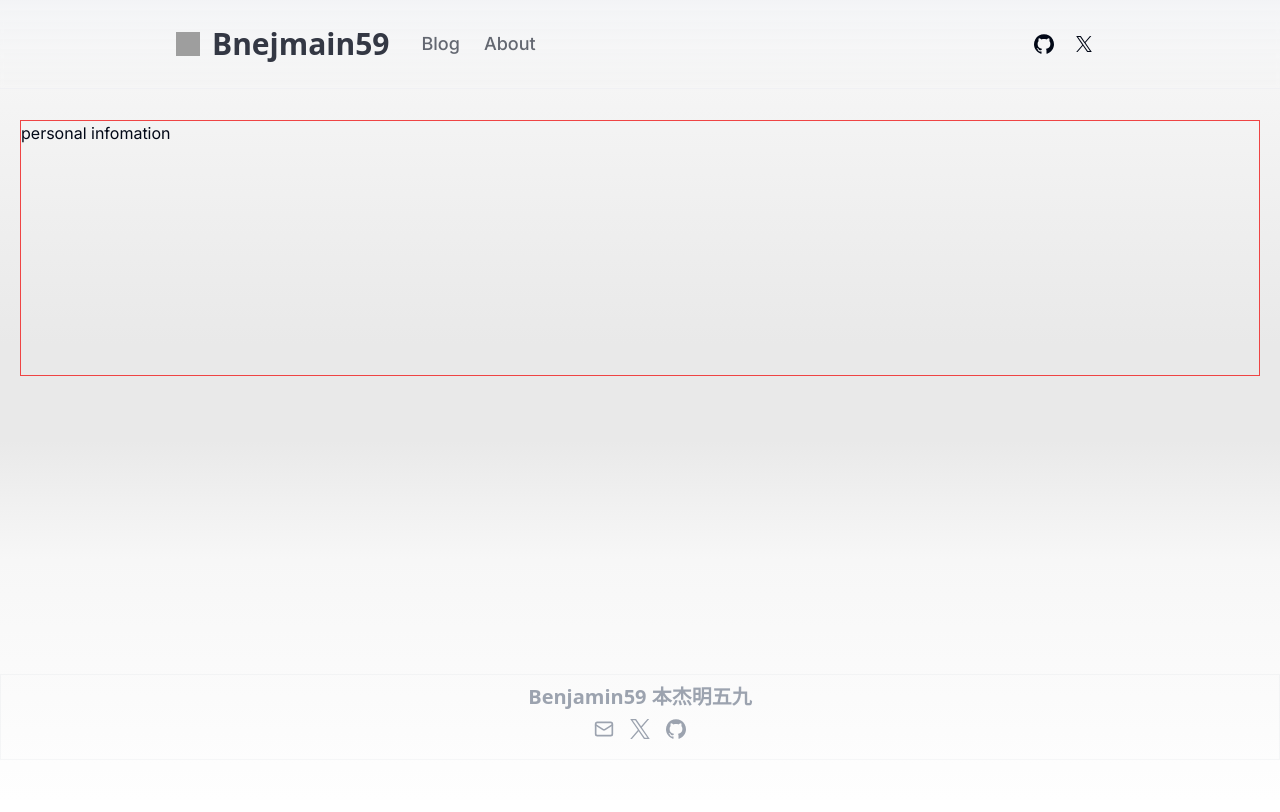
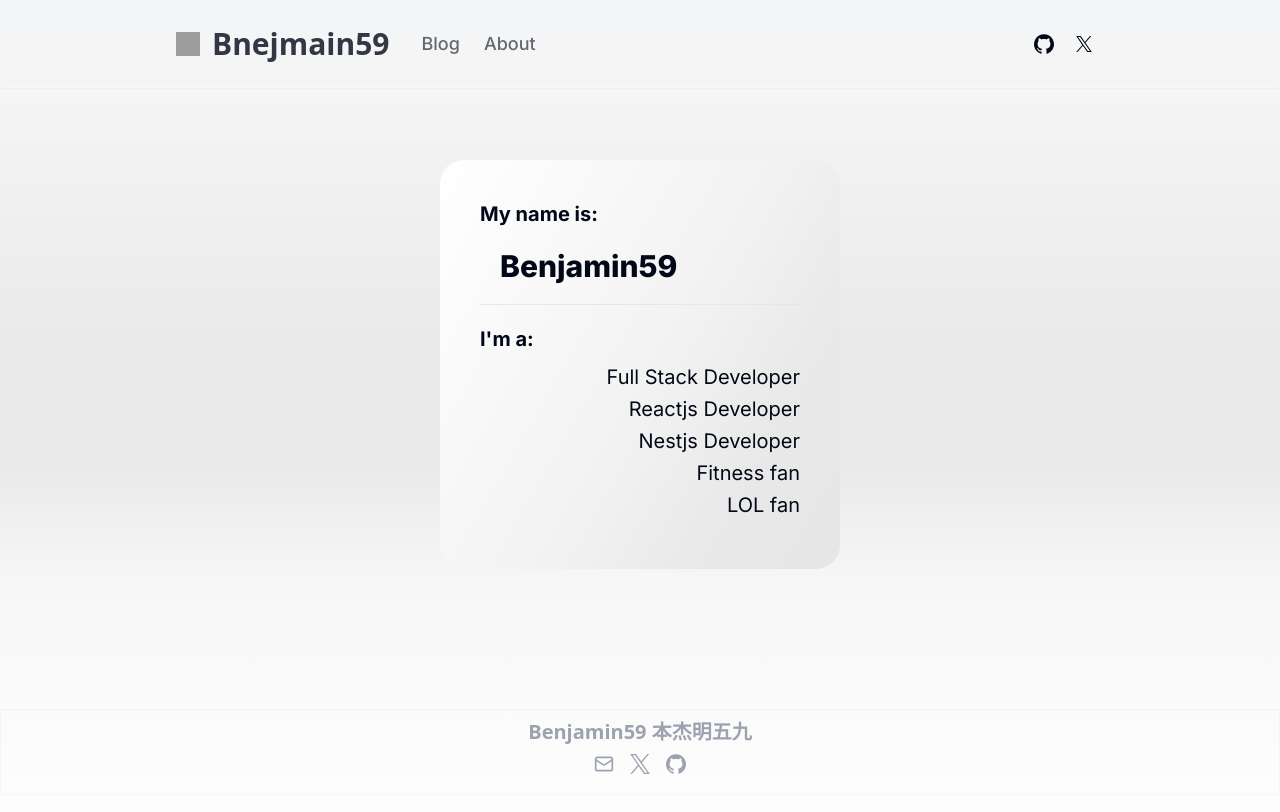
Before and after one commit to BenjaminWu-59/blog-benjamin59, a Next.js app: page / in a window 1280 px wide. Shown: the top 812 px of the page. Built offline with nearby package versions, Linux system fonts and the light colour scheme; grey boxes are pictures that could not be loaded; a web font is replaced by a local one.

Commit message:
personal information module is builded

```diff
--- a/app/globals.css
+++ b/app/globals.css
@@ -75,5 +75,10 @@
   background: linear-gradient(0deg, rgba(254,254,254,1) 0%, rgba(247,247,247,1) 30%, rgba(233,233,233,1) 45%, rgba(233,233,233,1) 57%, rgba(249,249,249,1) 100%);
 }
 
+.gray-gradient{
+  background: rgb(255,255,255);
+background: linear-gradient(120deg, rgba(255,255,255,1) 0%, rgba(242,242,242,1) 54%, rgba(233,233,233,1) 76%, rgba(230,230,230,1) 100%);
+}
+
 
 @import '@/style/custom-style.css';
--- a/app/page.tsx
+++ b/app/page.tsx
@@ -1,9 +1,21 @@
 export default function Home() {
   return (
     <>
-     <section className="h-64 mb-10 mt-10 border border-red-500">
-        <div>
-          personal infomation
+      <section className="p-10 mb-10 mt-10">
+        <div className="flex items-center justify-center">
+          <div className="p-10 rounded-3xl gray-gradient">
+            <p className="text-xl font-bold">My name is:</p>
+            <p className="p-5 text-3xl font-extrabold">Benjamin59</p>
+            <hr className="pt-5 border-t-3" />
+            <p className="w-80 text-xl font-bold">I'm a:</p>
+            <div className="my-2 flex flex-col items-end">
+              <p className="text-xl py-0.5">Full Stack Developer</p>
+              <p className="text-xl py-0.5">Reactjs Developer</p>
+              <p className="text-xl py-0.5">Nestjs Developer</p>
+              <p className="text-xl py-0.5">Fitness fan</p>
+              <p className="text-xl py-0.5">LOL fan</p>
+            </div>
+          </div>
         </div>
       </ section>
     </>
```
